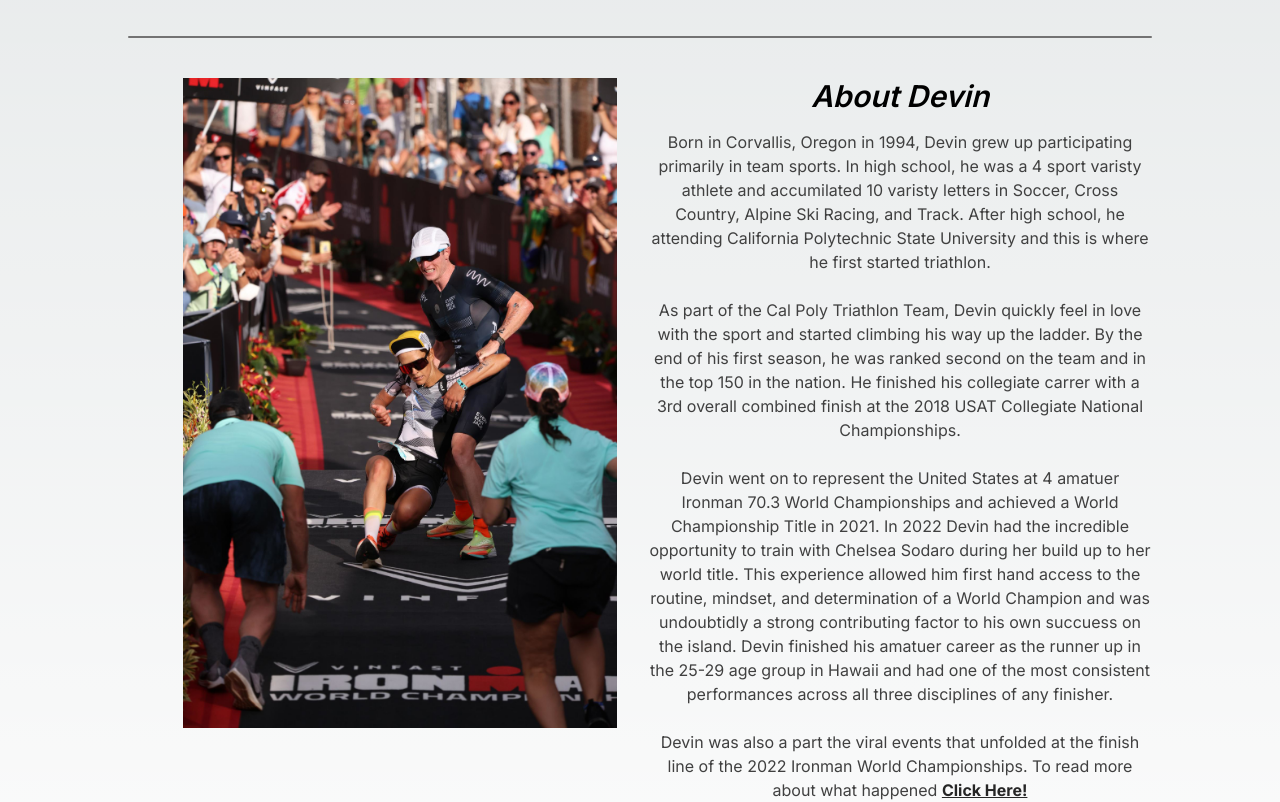
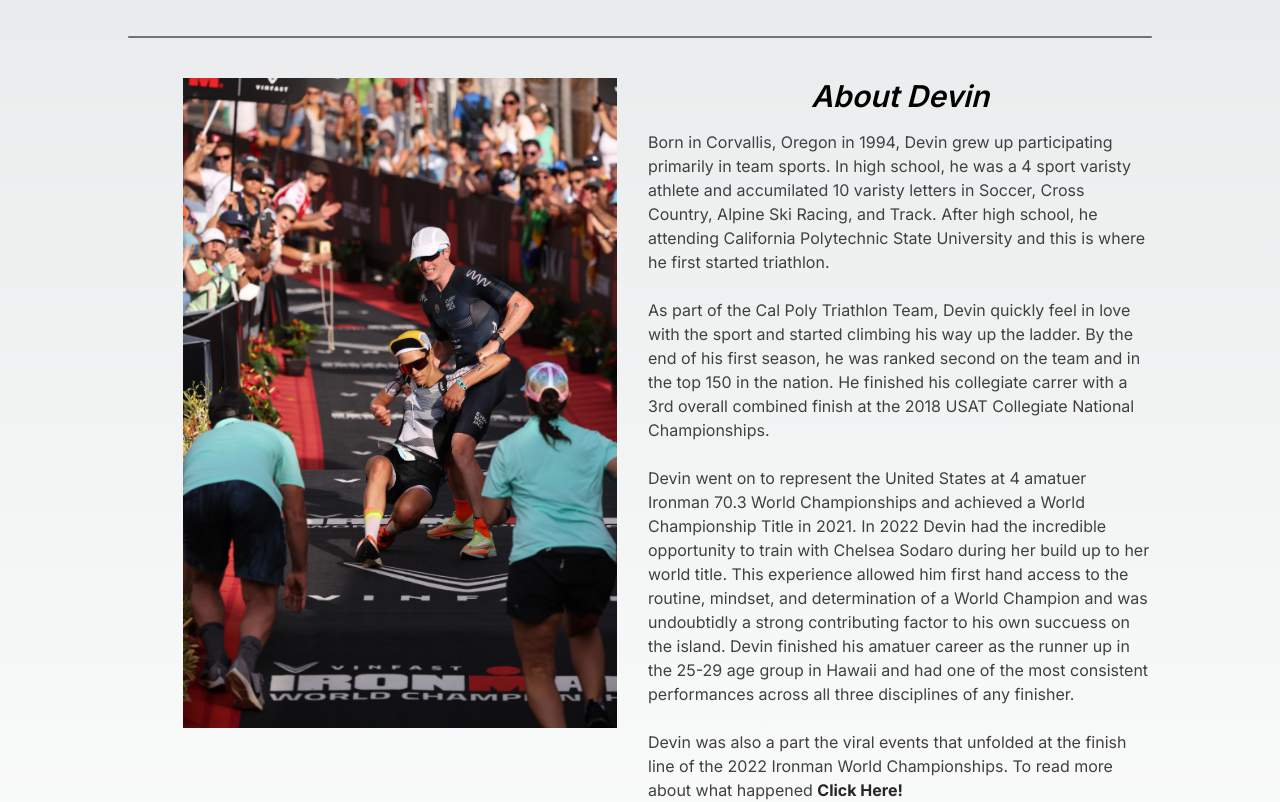
Before and after one commit to devinvolk/coaching_website, a Next.js app: page / in a window 1280 px wide. Shown: the part 1020-1822 px from the top of the page. Built offline with nearby package versions, Linux system fonts and the light colour scheme.

Commit message:
changed text alignment on home page

```diff
--- a/app/page.js
+++ b/app/page.js
@@ -29,7 +29,7 @@
             <h2 className="text-3xl italic font-semibold text-center mb-4">
               About Devin
             </h2>
-            <p className="text-center text-neutral-700">
+            <p className="text-neutral-700">
               Born in Corvallis, Oregon in 1994, Devin grew up participating
               primarily in team sports. In high school, he was a 4 sport varisty
               athlete and accumilated 10 varisty letters in Soccer, Cross
@@ -66,7 +66,7 @@
                   href="https://www.slowtwitch.com/Interview/Be_Like_Devin_Volk_8562.html"
                   target="_blank"
                   rel="noopener noreferrer"
-                  className="font-bold text-neutral-800 underline"
+                  className="font-bold text-neutral-800"
                 >
                   Click Here!
                 </a>
```
